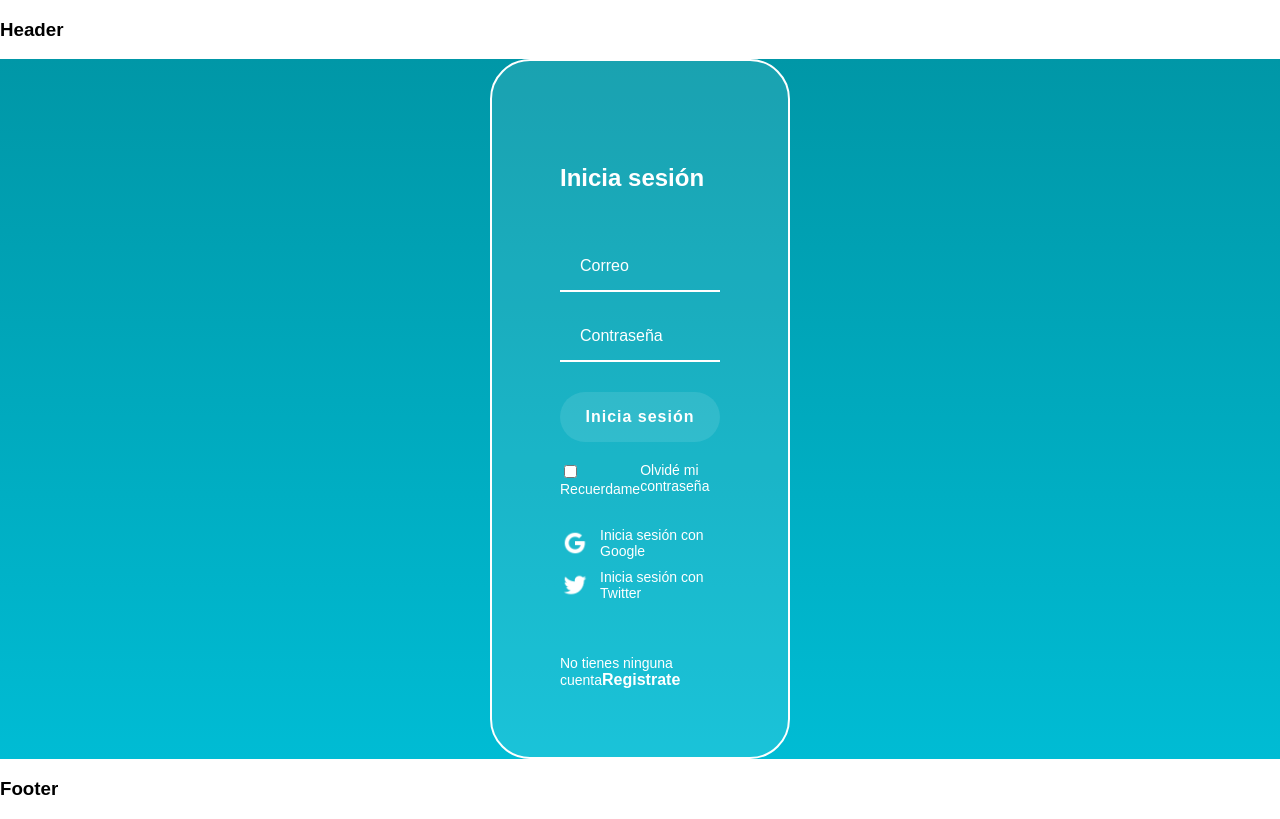
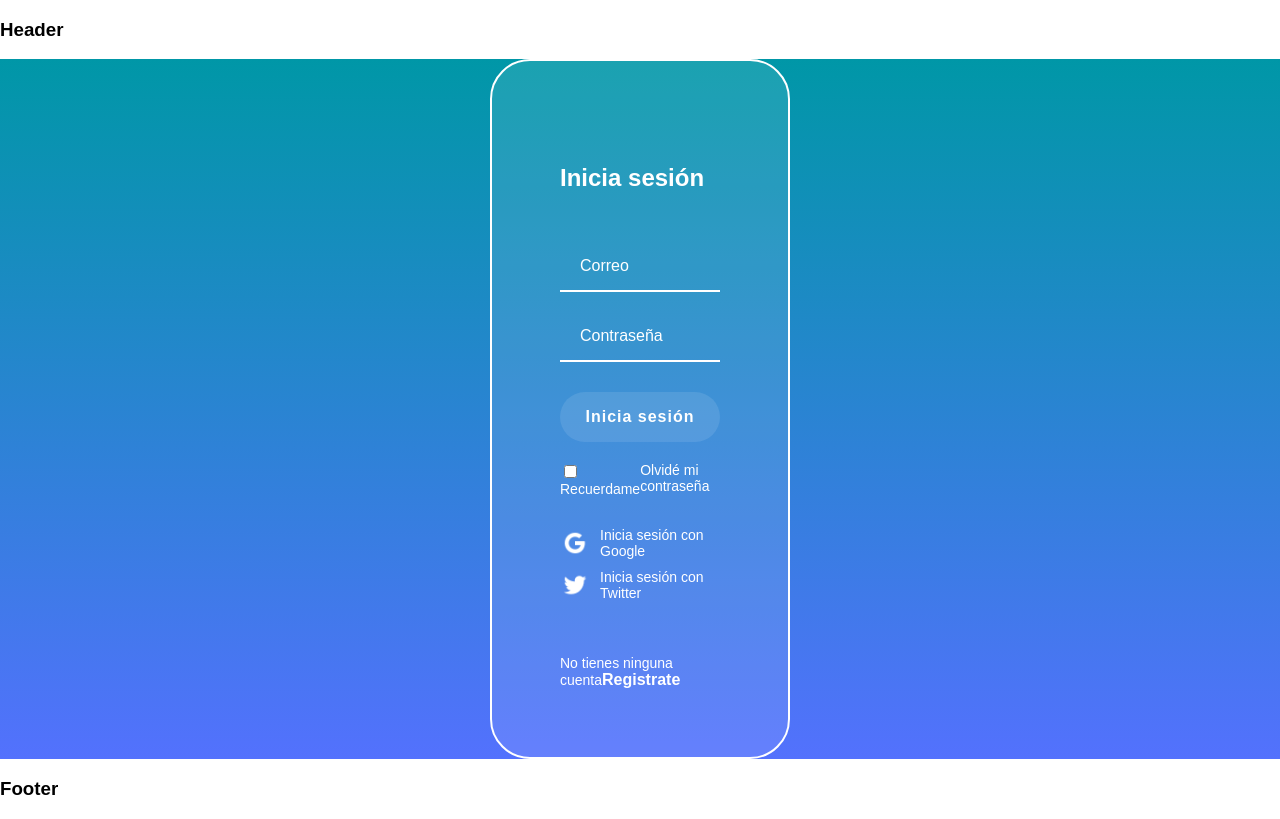
Before and after one commit to Crisari07/Uber, a React app: page /login in a window 1280 px wide. Built offline with nearby package versions, Linux system fonts and the light colour scheme; a web font is replaced by a local one.

Commit message:
color theme changed

```diff
--- a/src/assets/styles/Vars.scss
+++ b/src/assets/styles/Vars.scss
@@ -10,6 +10,6 @@ $secondary-text-color: #757575;
 $divider-color: #BDBDBD;
 
 $primary-login-color: #0097A7;
-$secondary-login-color: #00BCD4;
+$secondary-login-color: #5371FD;
 $primary-register-color: #0097A7;
-$secondary-register-color: #00BCD4;
+$secondary-register-color: #5371FD;
```
Also changed, not shown: package.json (+4 -5 lines).
